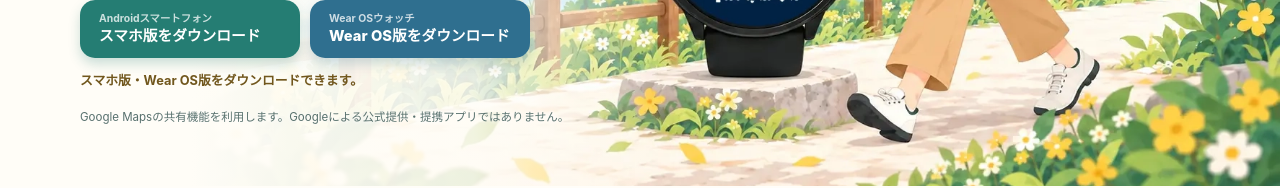
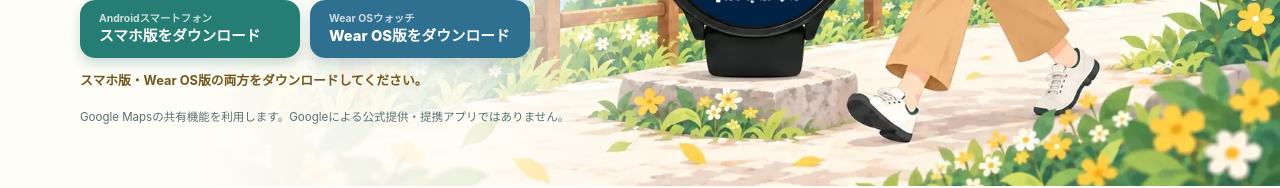
Before and after one commit to Kiichang/BuraNavi-web, a plain HTML site: page index.html in a window 1280 px wide. Shown: the part 507-695 px from the top of the page. Drawn offline with Linux system fonts and the light colour scheme; a web font is replaced by a local one.

Commit message:
ダウンロードコメント修正

```diff
--- a/index.html
+++ b/index.html
@@ -113,7 +113,7 @@
               Wear OS版をダウンロード
             </a>
           </div>
-          <p class="download-status" data-download-status role="status">スマホ版・Wear OS版をダウンロードできます。</p>
+          <p class="download-status" data-download-status role="status">スマホ版・Wear OS版の両方をダウンロードしてください。</p>
           <p class="brand-note">Google Mapsの共有機能を利用します。Googleによる公式提供・提携アプリではありません。</p>
         </div>
 
```
